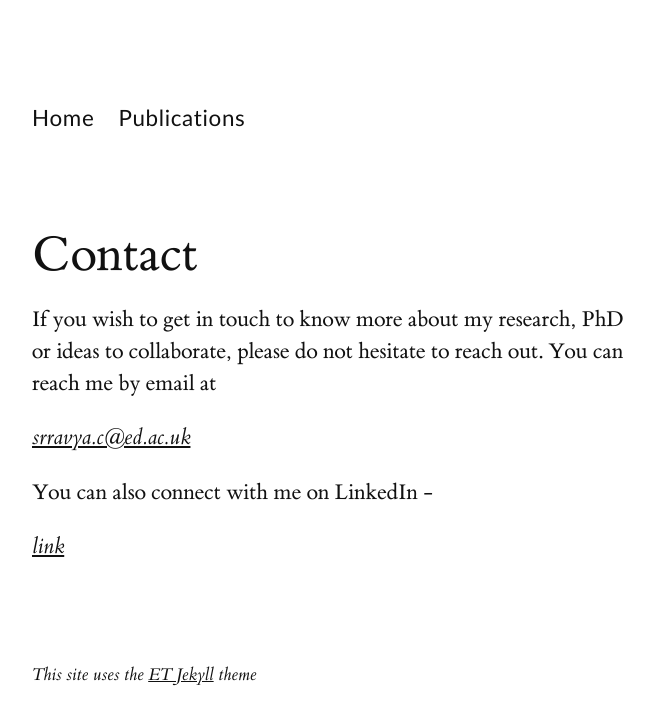
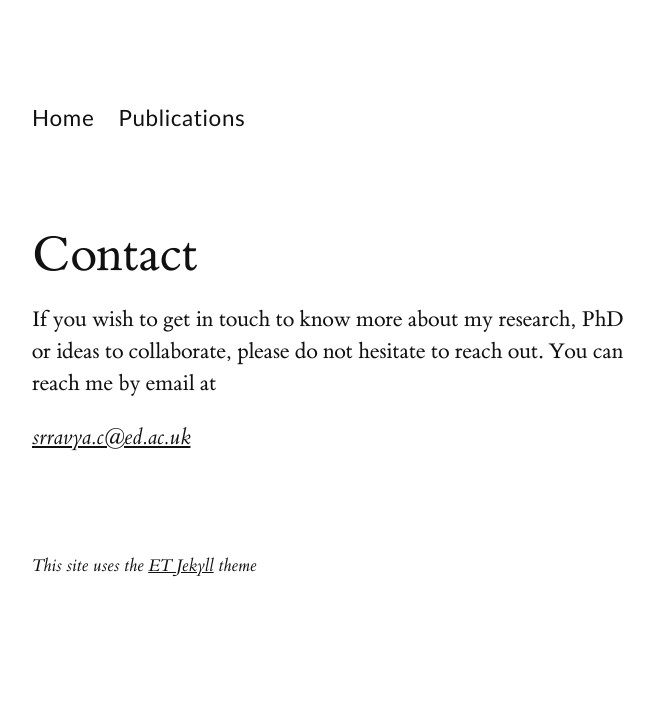
Before and after one commit to srravya/srravya.github.io, a Jekyll site: the page built from contact/index.md, in a window 1280 px wide. Shown: the top 725 px of the page, without its empty margins (128-782 px from the left). Built offline with Jekyll 4.4.1, drawn with Linux system fonts in a browser that asks for light colours.

Commit message:
Trigger site build

```diff
--- a/contact/index.md
+++ b/contact/index.md
@@ -5,5 +5,3 @@ description: Contact information for Srravya Chandhiramowuli
 ---
 
 <p>If you wish to get in touch to know more about my research, PhD or ideas to collaborate, please do not hesitate to reach out. You can reach me by email at <address><script language="JavaScript">user = 'srravya.c';site = 'ed.ac.uk';document.write('<a href=\"mailto:' + user + '@' + site + '\">');document.write(user + '@' + site + '</a>');</script></address> </p>
-
-<p>You can also connect with me on LinkedIn - <address><a href="https://www.linkedin.com/in/srravya/">link</a></address></p>
```
